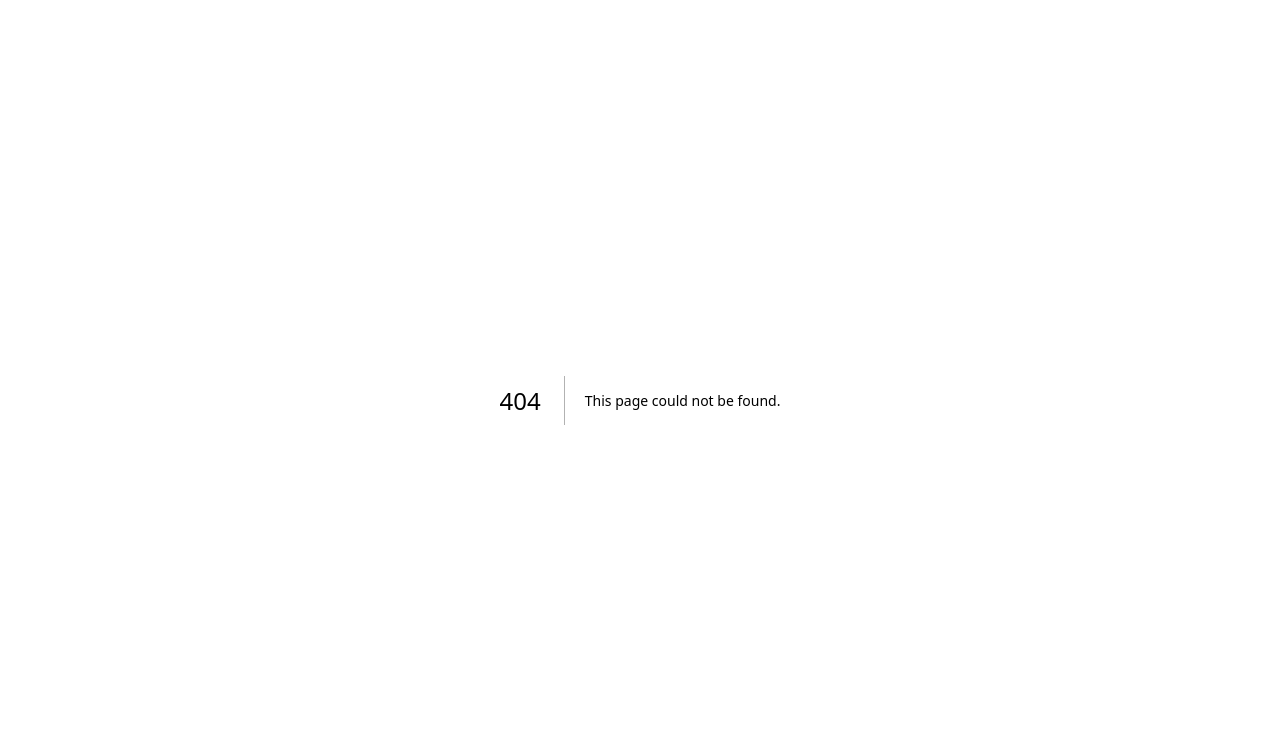
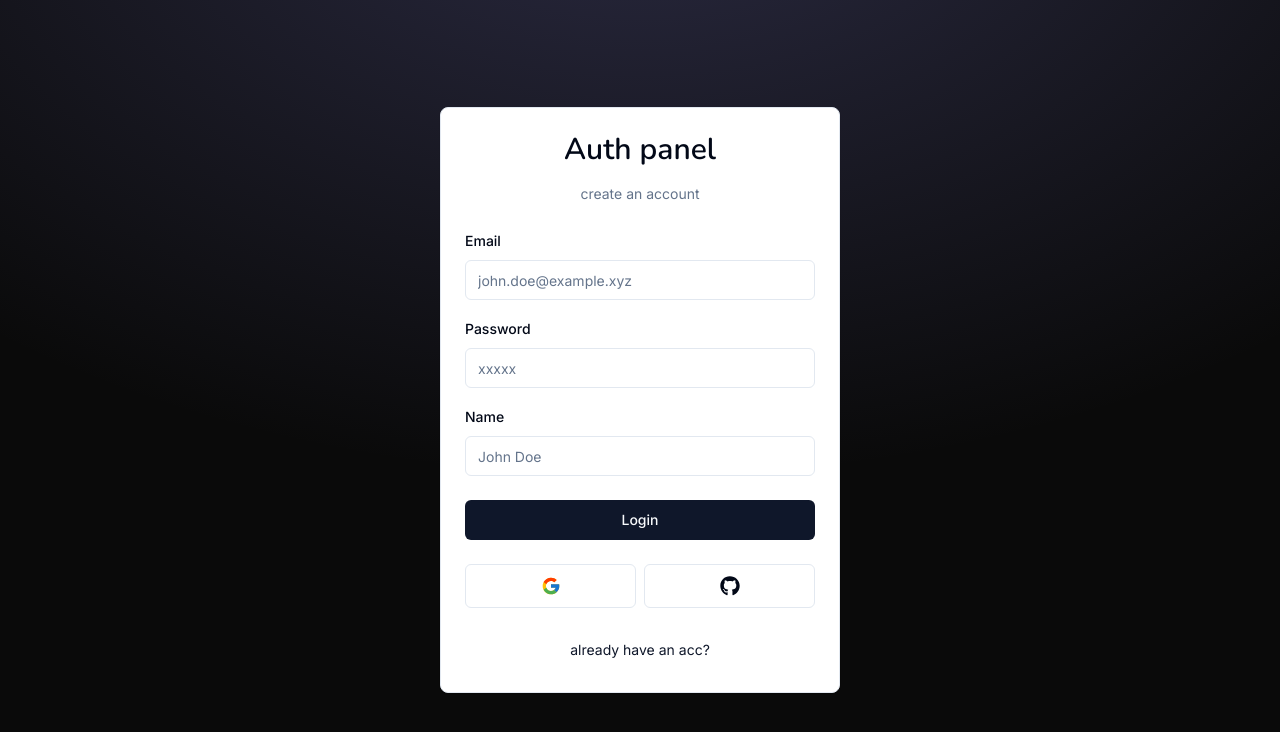
Before and after one commit to witchbl4dess/nextauth, a Next.js app: page /auth/register in a window 1280 px wide. Before the commit this address had no page. Shown: the top 732 px of the page. Built offline with nearby package versions, Linux system fonts and the light colour scheme.

Commit message:
Update email and password validation messages in LoginSchema and RegisterSchema, add register form and register route

```diff
--- /dev/null
+++ b/src/app/auth/register/page.tsx
@@ -0,0 +1,9 @@
+import { RegisterForm } from "@/components/auth/registerForm";
+
+const RegisterPage = () => {
+    return (
+        <RegisterForm />
+    );
+};
+
+export default RegisterPage;
--- /dev/null
+++ b/src/components/auth/registerForm.tsx
@@ -0,0 +1,87 @@
+"use client";
+
+import * as z from "zod";
+import { useForm } from "react-hook-form";
+import { zodResolver } from "@hookform/resolvers/zod";
+import { RegisterSchema } from "@/schemas";
+import { login } from "@/actions/login";
+import { useTransition, useState } from "react";
+
+import { FormError } from "@/components/formError";
+import { FormSucces } from "@/components/formSucces";
+import { CardWrapper } from "@/components/auth/cardWrapper";
+import { Form, FormControl, FormField, FormItem, FormLabel, FormMessage, } from "@/components/ui/form";
+import { Input } from "@/components/ui/input";
+import { Button } from "@/components/ui/button";
+
+
+export const RegisterForm = () => {
+    const [error, setError] = useState<string | undefined>("");
+    const [success, setSuccess] = useState<string | undefined>("");
+
+    const [isPending, startTransition] = useTransition();
+
+    const form = useForm<z.infer<typeof RegisterSchema>>({
+        resolver: zodResolver(RegisterSchema),
+        defaultValues: {
+            email: "",
+            password: "",
+            name: "",
+        },
+    })
+
+    const onSubmit = (values: z.infer<typeof RegisterSchema>) => {
+        setError("");
+        setSuccess("");
+
+        startTransition(() => {
+            login(values)
+            .then((data) => {
+                setError(data.error);
+                setSuccess(data.success);
+            })
+        });
+    }
+    return (
+       <CardWrapper headerLabel="create an account" backButtonLabel="already have an acc?" backButtonHref="/auth/login" showSocial>
+        <Form {...form}>
+            <form className="space-y-6" onSubmit={form.handleSubmit(onSubmit)}>
+                <div className="space-y-4">
+                    <FormField control={form.control} name="email" render={({ field }) => (
+                        <FormItem>
+                            <FormLabel>Email</FormLabel>
+                            <FormControl>
+                                <Input {...field} disabled={isPending} placeholder="john.doe@example.xyz" type="email"/>
+                            </FormControl>
+                            <FormMessage />
+                        </FormItem>
+                    )} />
+                    <FormField control={form.control} name="password" render={({ field }) => (
+                        <FormItem>
+                            <FormLabel>Password</FormLabel>
+                            <FormControl>
+                                <Input {...field} disabled={isPending} placeholder="xxxxx" type="password"/>
+                            </FormControl>
+                            <FormMessage />
+                        </FormItem>
+                    )} />
+                    <FormField control={form.control} name="name" render={({ field }) => (
+                        <FormItem>
+                            <FormLabel>Name</FormLabel>
+                            <FormControl>
+                                <Input {...field} disabled={isPending} placeholder="John Doe"/>
+                            </FormControl>
+                            <FormMessage />
+                        </FormItem>
+                    )} />
+                </div>
+                <FormError message={error} />
+                <FormSucces message={success} />
+                <Button disabled={isPending} type="submit" className="w-full">
+                    Login
+                </Button>
+            </form>
+        </Form>
+        </CardWrapper>
+    );
+}
--- a/src/schemas/index.ts
+++ b/src/schemas/index.ts
@@ -2,9 +2,21 @@ import * as z from 'zod';
 
 export const LoginSchema = z.object({
     email: z.string().email({
-        message: "Please enter a valid email address",
+        message: "enter a valid email address",
+    }),
+    password: z.string().min(1, {
+        message: "passwd must be at least 6 characters",
+    }),
+});
+
+export const RegisterSchema = z.object({
+    email: z.string().email({
+        message: "enter a valid email address",
     }),
     password: z.string().min(6, {
-        message: "Password must be at least 6 characters",
+        message: "passwd must be at least 6 characters",
     }),
+    name: z.string().min(1, {
+        message: "name is required",
+    })
 });
```
